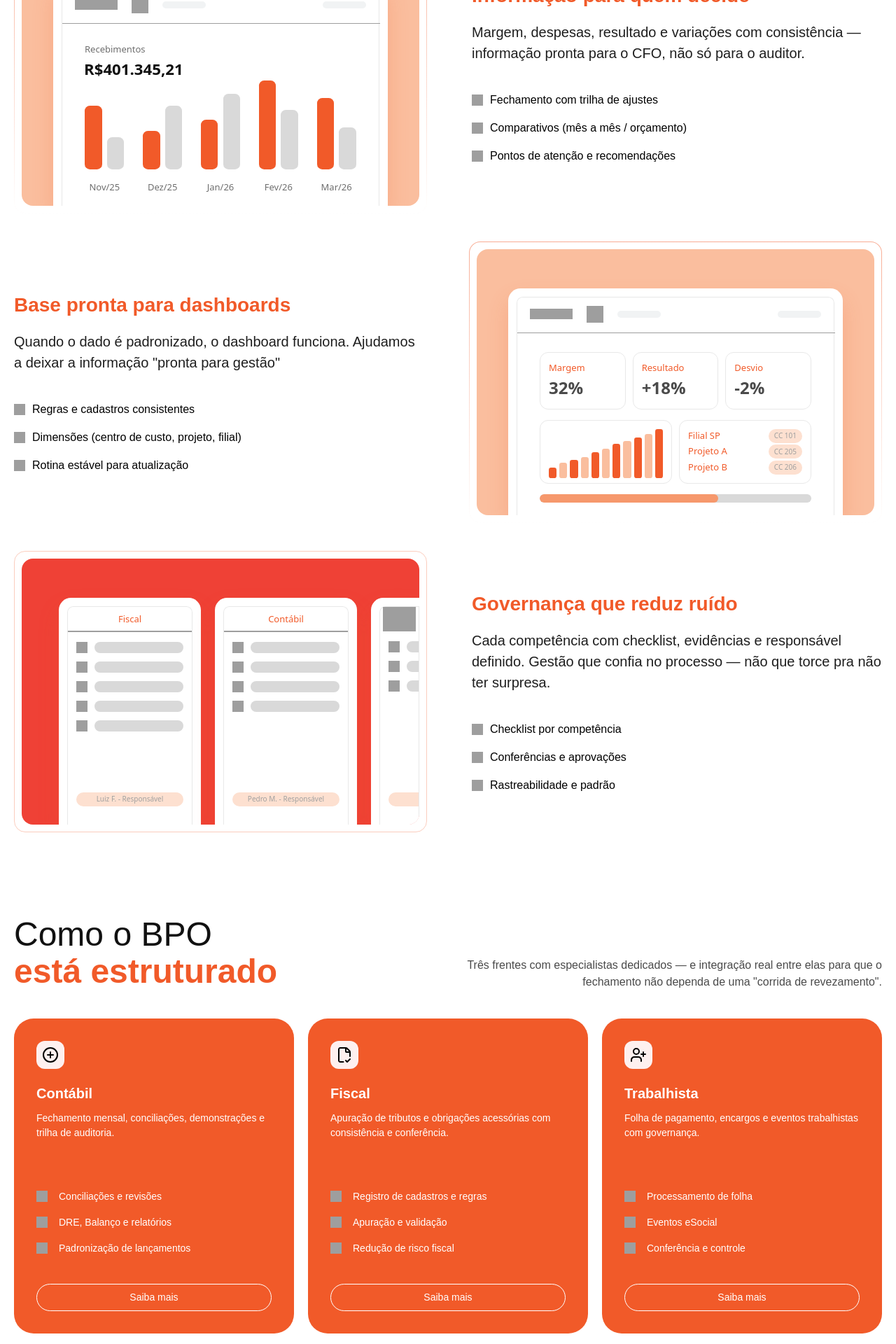
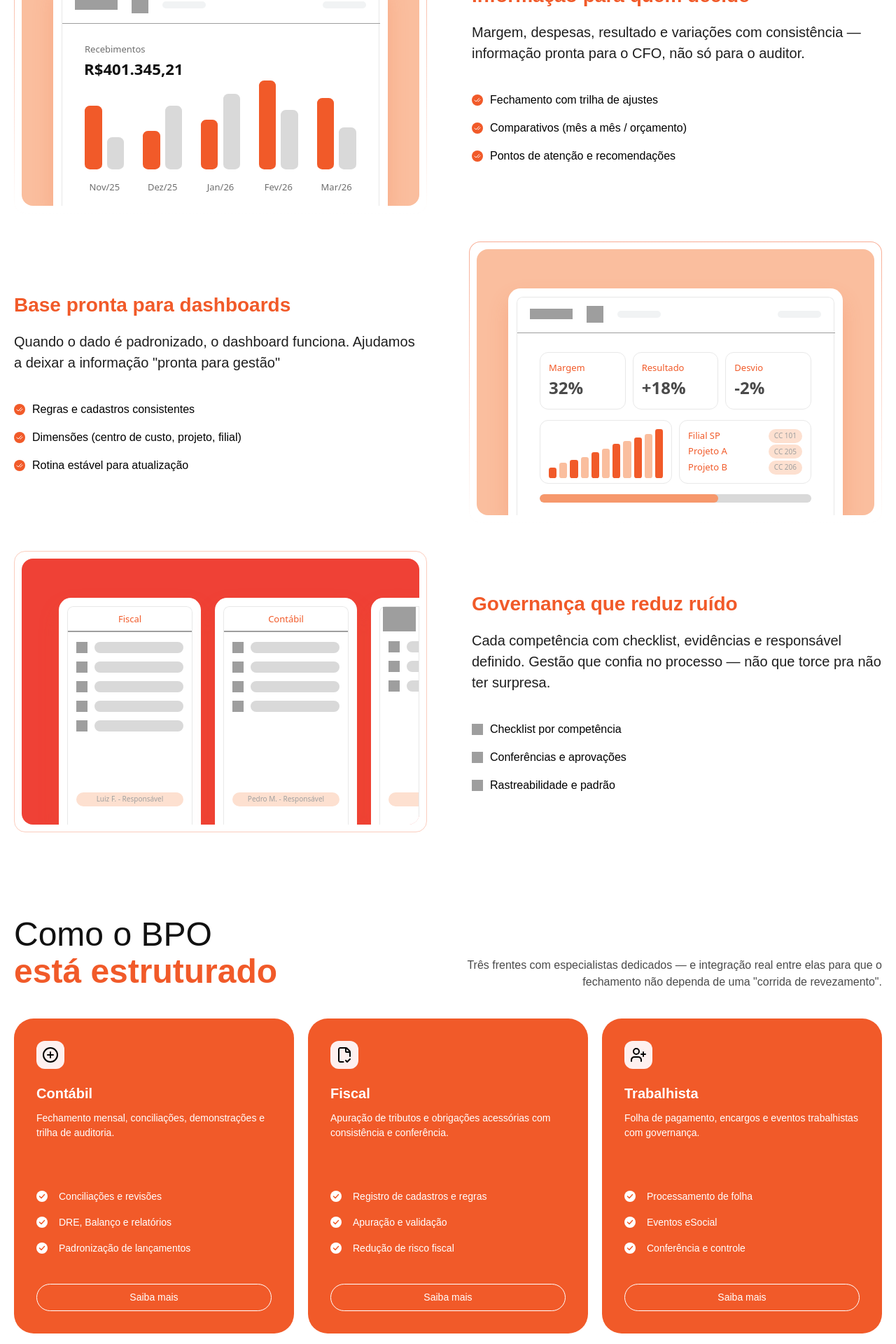
Before and after one commit to brunobragaia25/habilityconsult, a Next.js app: page /bpo-contabil/visao-geral in a window 1280 px wide. Shown: the part 1720-3640 px from the top of the page at 70% size. Built offline with nearby package versions, Linux system fonts and the light colour scheme; grey boxes are pictures that could not be loaded.

Commit message:
Add circle checkmarks to visao-geral items

```diff
--- a/app/bpo-contabil/visao-geral/page.tsx
+++ b/app/bpo-contabil/visao-geral/page.tsx
@@ -255,7 +255,9 @@ export default function BPOVisaoGeral() {
               <div className="flex flex-col gap-[16px]">
                 {['Fechamento com trilha de ajustes', 'Comparativos (mês a mês / orçamento)', 'Pontos de atenção e recomendações'].map((item, idx) => (
                   <motion.div key={idx} className="flex gap-[10px] items-center" initial={{ opacity: 0, x: -20 }} whileInView={{ opacity: 1, x: 0 }} transition={{ duration: 0.5, delay: idx * 0.1 }} viewport={{ once: true }}>
-                    <img src={ASSETS.checkmark} alt="" className="w-4 h-4" />
+                    <div className="w-[16px] h-[16px] rounded-full bg-orange-500 flex items-center justify-center shrink-0">
+                      <img src="/check-check.svg" alt="" className="w-[10px] h-[10px]" />
+                    </div>
                     <p className="font-grotesk font-medium text-[16px] text-black">{item}</p>
                   </motion.div>
                 ))}
@@ -275,7 +277,9 @@ export default function BPOVisaoGeral() {
               <div className="flex flex-col gap-[16px]">
                 {['Regras e cadastros consistentes', 'Dimensões (centro de custo, projeto, filial)', 'Rotina estável para atualização'].map((item, idx) => (
                   <motion.div key={idx} className="flex gap-[10px] items-center" initial={{ opacity: 0, x: -20 }} whileInView={{ opacity: 1, x: 0 }} transition={{ duration: 0.5, delay: idx * 0.1 }} viewport={{ once: true }}>
-                    <img src={ASSETS.checkmark} alt="" className="w-4 h-4" />
+                    <div className="w-[16px] h-[16px] rounded-full bg-orange-500 flex items-center justify-center shrink-0">
+                      <img src="/check-check.svg" alt="" className="w-[10px] h-[10px]" />
+                    </div>
                     <p className="font-grotesk font-medium text-[16px] text-black">{item}</p>
                   </motion.div>
                 ))}
@@ -553,7 +557,11 @@ export default function BPOVisaoGeral() {
                   <div className="flex flex-col gap-[16px]">
                     {card.items.map((item, i) => (
                       <div key={i} className="flex gap-[16px] items-center">
-                        <img src={ASSETS.checkmarkWhite} alt="" className="w-4 h-4" />
+                        <div className="w-[16px] h-[16px] rounded-full bg-white flex items-center justify-center shrink-0">
+                          <svg width="10" height="10" viewBox="0 0 10 10" fill="none" xmlns="http://www.w3.org/2000/svg">
+                            <path d="M1.5 5L4 7.5L8.5 2.5" stroke="#F15A29" strokeWidth="1.5" strokeLinecap="round" strokeLinejoin="round"/>
+                          </svg>
+                        </div>
                         <p className="font-grotesk font-normal text-[14px]">{item}</p>
                       </div>
                     ))}
```
